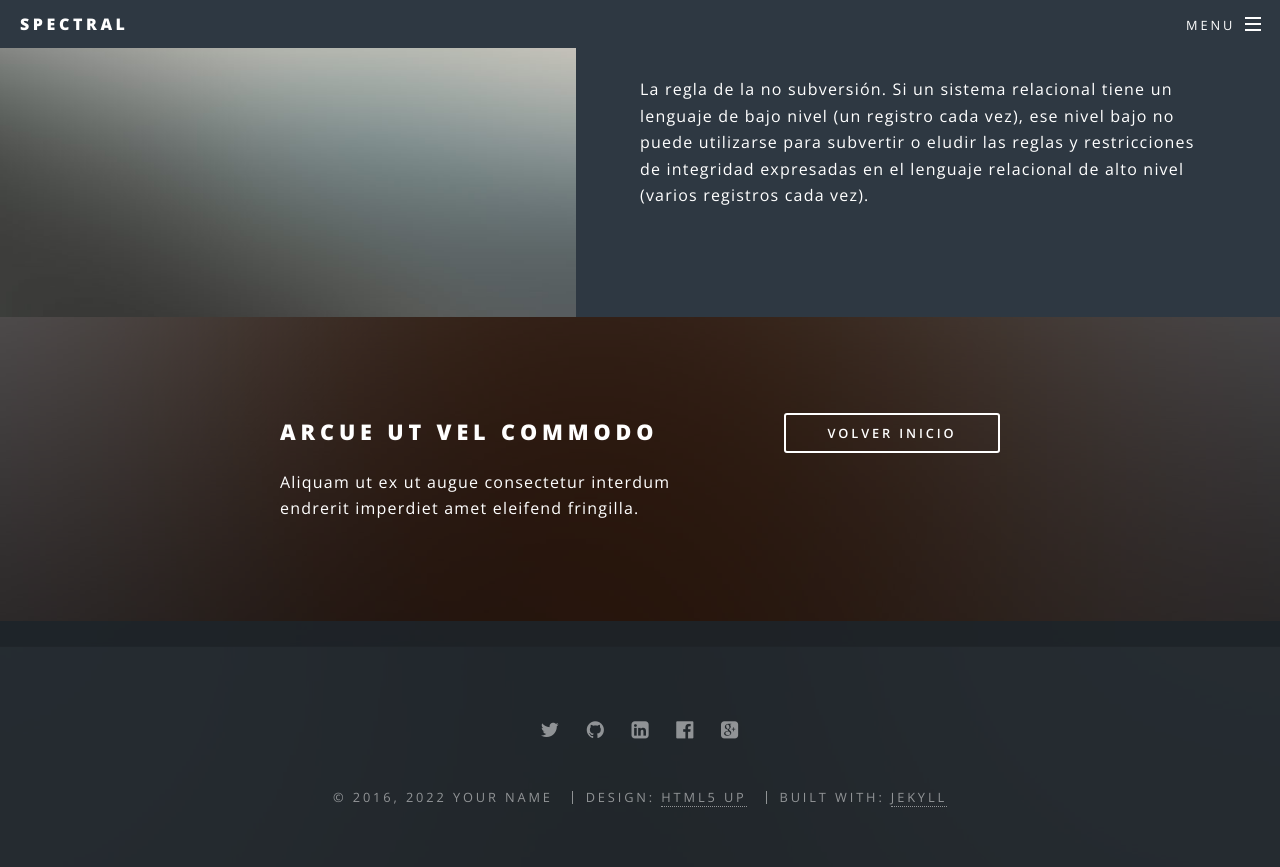
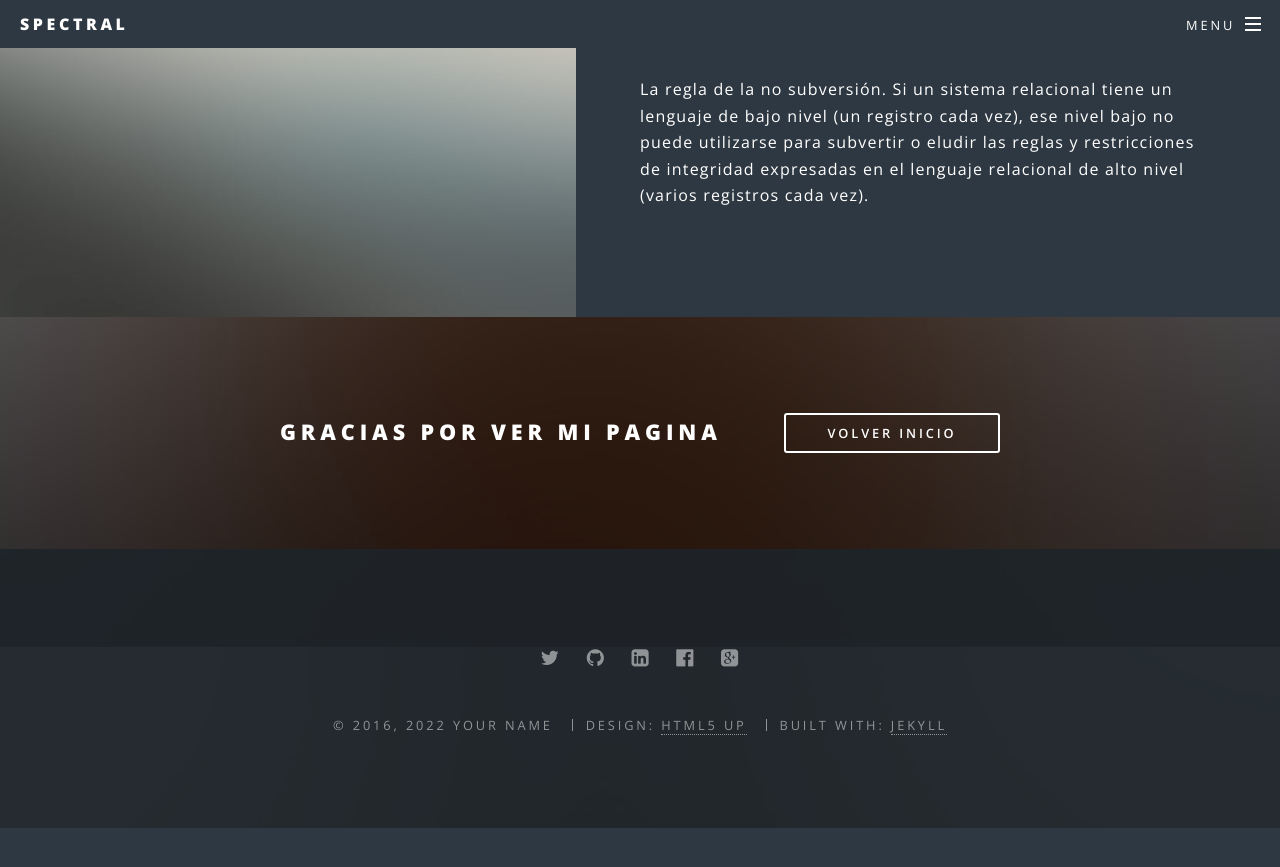
Before and after one commit to AlexRMendoza989/AlexRMendoza989.github.io, a Jekyll site: the page built from index.html, in a window 1280 px wide and 900 px high, scrolled down 6635 px. Shown: the top 867 px of the window. Built offline with Jekyll 4.4.1, drawn with Linux system fonts in a browser that asks for light colours; after the commit the page ends 7463 px from its top, so only the background shows below that.

Commit message:
index modificado

```diff
--- a/index.html
+++ b/index.html
@@ -4,10 +4,10 @@ layout: landing
 
 <!-- Banner -->
 <section id="banner">
+  <a name="top"></a>
   <div class="inner">
     <h2>{{ site.title }}</h2>
     <p>{{ site.description | markdownify }}</p>
-    <a name="top"></a>
     <ul class="actions">
       <li><a href="#" class="button special">Activate</a></li>
     </ul>
@@ -251,11 +251,7 @@ layout: landing
 <section id="cta" class="wrapper style4">
   <div class="inner">
     <header>
-      <h2>Arcue ut vel commodo</h2>
-      <p>
-        Aliquam ut ex ut augue consectetur interdum endrerit imperdiet amet
-        eleifend fringilla.
-      </p>
+      <h2>GRACIAS POR VER MI PAGINA</h2>
     </header>
     <ul class="actions vertical">
      <li><a href="#top" class="button fit">VOLVER INICIO</a></li>
```
